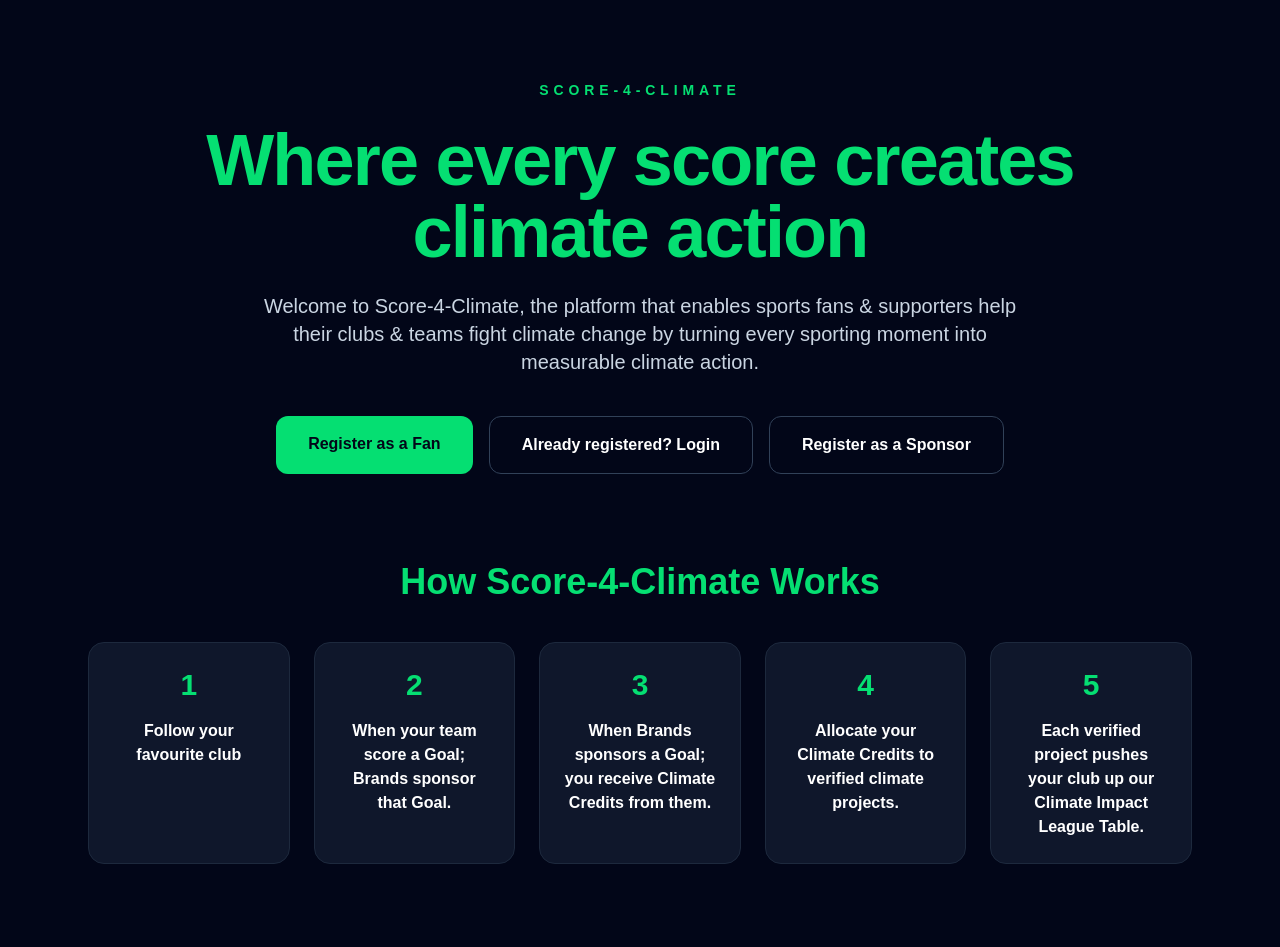
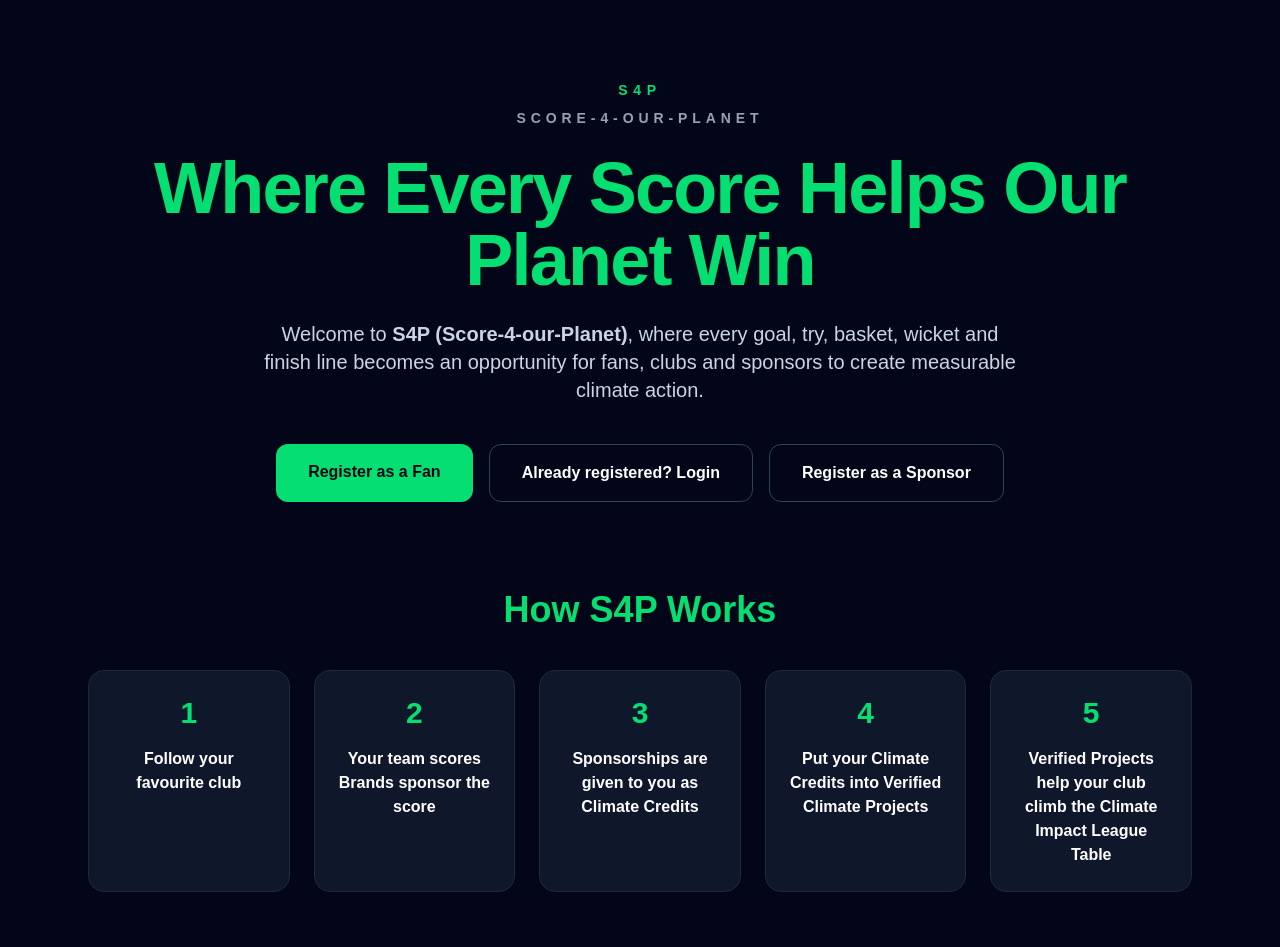
Before and after one commit to GOSTECH21/S4C-platform, a Next.js app: page / in a window 1280 px wide. Shown: the top 947 px of the page. Built offline with nearby package versions, Linux system fonts and the light colour scheme.

Commit message:
Rebrand homepage to S4P

```diff
--- a/app/page.tsx
+++ b/app/page.tsx
@@ -16,15 +16,23 @@ export default function HomePage() {
     <main className="min-h-screen bg-slate-950 text-white">
       <section className="mx-auto flex max-w-6xl flex-col items-center justify-center px-6 pt-20 pb-12 text-center">
         <p className="text-sm font-semibold uppercase tracking-[0.35em] text-green-400">
-          Score-4-Climate
+          <div className="text-green-400 tracking-[0.4em] font-bold uppercase">
+  S4P
+</div>
+
+<div className="text-sm text-gray-400 mt-2">
+  Score-4-our-Planet
+</div>
         </p>
 
         <h1 className="mt-6 max-w-5xl text-5xl font-black tracking-tight text-green-400 md:text-7xl">
-          Where every score creates climate action
+         Where Every Score Helps Our Planet Win
         </h1>
 
         <p className="mt-6 max-w-3xl text-lg text-slate-300 md:text-xl">
-          Welcome to Score-4-Climate, the platform that enables sports fans & supporters help their clubs & teams fight climate change by turning every sporting moment into measurable climate action.
+          Welcome to <strong>S4P (Score-4-our-Planet)</strong>, where every goal,
+try, basket, wicket and finish line becomes an opportunity for fans,
+clubs and sponsors to create measurable climate action.
         </p>
 
         <div className="mt-10 flex flex-col gap-4 sm:flex-row">
@@ -51,16 +59,16 @@ export default function HomePage() {
 
       <section className="mx-auto max-w-6xl px-6 py-10">
         <h2 className="text-center text-4xl font-black text-green-400">
-          How Score-4-Climate Works
+          How S4P Works
         </h2>
 
         <div className="mt-10 grid gap-6 md:grid-cols-5">
           {[
   "Follow your favourite club",
-  "When your team score a Goal; Brands sponsor that Goal.",
-  "When Brands sponsors a Goal; you receive Climate Credits from them.",
-  "Allocate your Climate Credits to verified climate projects.",
-  "Each verified project pushes your club up our Climate Impact League Table.",
+  "Your team scores Brands sponsor the score",
+ "Sponsorships are given to you as Climate Credits",
+  "Put your Climate Credits into Verified Climate Projects",
+  "Verified Projects help your club climb the Climate Impact League Table",
           ].map((step, index) => (
             <div
               key={step}
```
